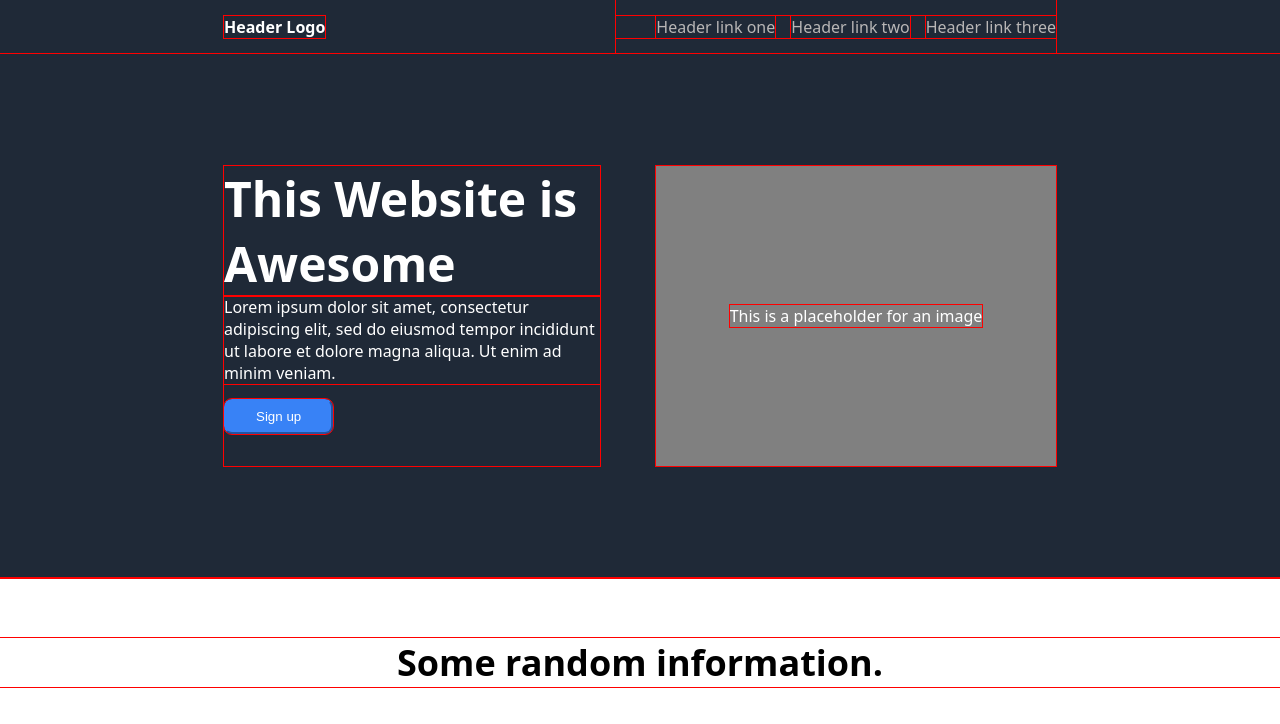
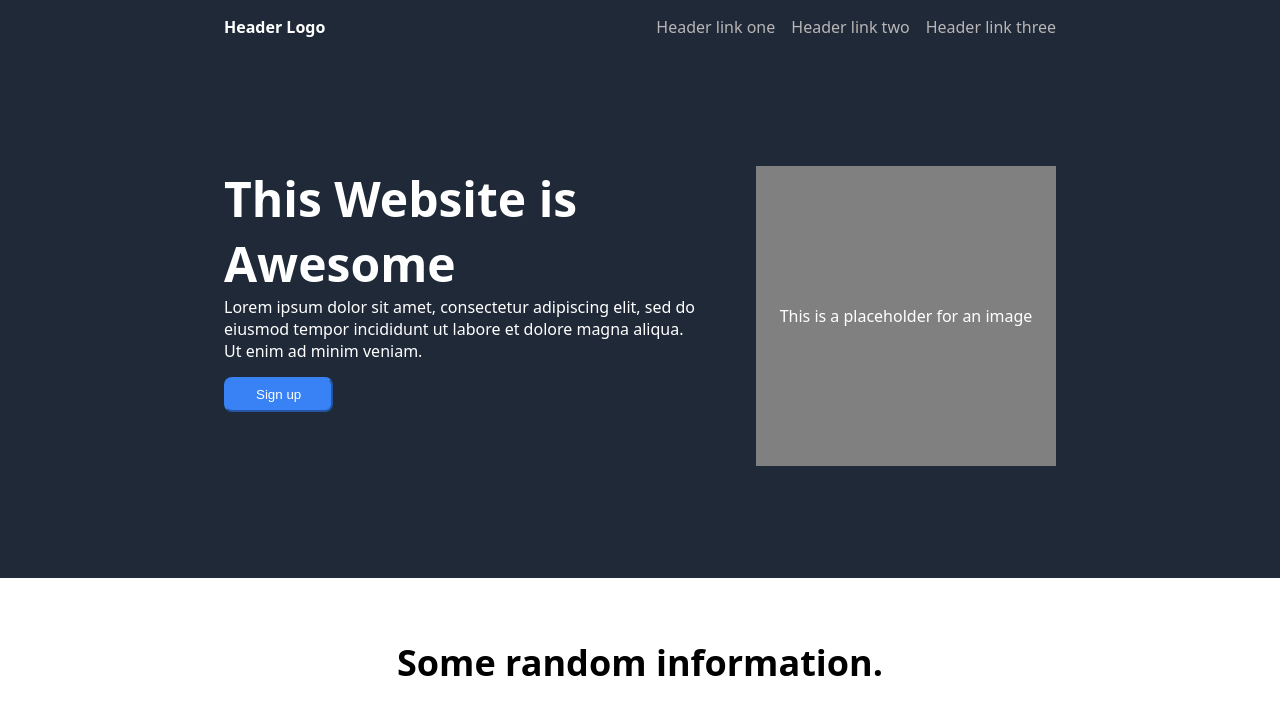
Before and after one commit to Msarmentero/Project-Landing-Page, a plain HTML site: page index.html in a window 1280 px wide. Shown: the top 724 px of the page. Drawn offline with Linux system fonts and the light colour scheme.

Commit message:
Fix spacing problems

```diff
--- a/stylesheet.css
+++ b/stylesheet.css
@@ -1,9 +1,6 @@
-*{
-    outline: 1px solid red;
-}
-
 body{
     font-family:system-ui, -apple-system, BlinkMacSystemFont, 'Segoe UI', Roboto, Oxygen, Ubuntu, Cantarell, 'Open Sans', 'Helvetica Neue', sans-serif;
+
 }
 p, ul{
     color:#b8b6b6
@@ -40,6 +37,9 @@ button{
 
 .header-color{
     background-color: #1f2937;
+    width: 100vw; /* Ensures it spans full viewport width */
+  max-width: 100%;
+
 }
 
 .header-links{
@@ -50,6 +50,7 @@ button{
 }
 
 .blue-container{
+
     background-color: #1f2937;
     display: flex;
     justify-content: center;
@@ -77,16 +78,30 @@ button{
 
     margin-bottom: 15px;
 }
+.image-container{
+    display: flex;
+    flex-wrap: wrap;
+
+    gap: 20px;
+
+    height: 300px;
+    width: 300px;
+
+    max-width: 100%;
+
+}
 .gray-square{
     display: flex;
     justify-content: center;
     align-items: center;
+    flex: 1;
 
     background-color: gray;
     height: 300px;
-    width: 400px;
+    width: 300px;
 
-    max-width: 400px;
+    max-width: 100%;
+
 }
 
 .placeholder{
@@ -115,6 +130,7 @@ button{
         display: flex;
         justify-content: center;
         gap: 20px;
+        max-width: 100%;
 
 }
 .box{
@@ -215,4 +231,7 @@ button{
 
     background-color: #1f2937;
     height: 100px;
+
+    width: 100vw; /* Ensures it spans full viewport width */
+  max-width: 100%;
 }
```
